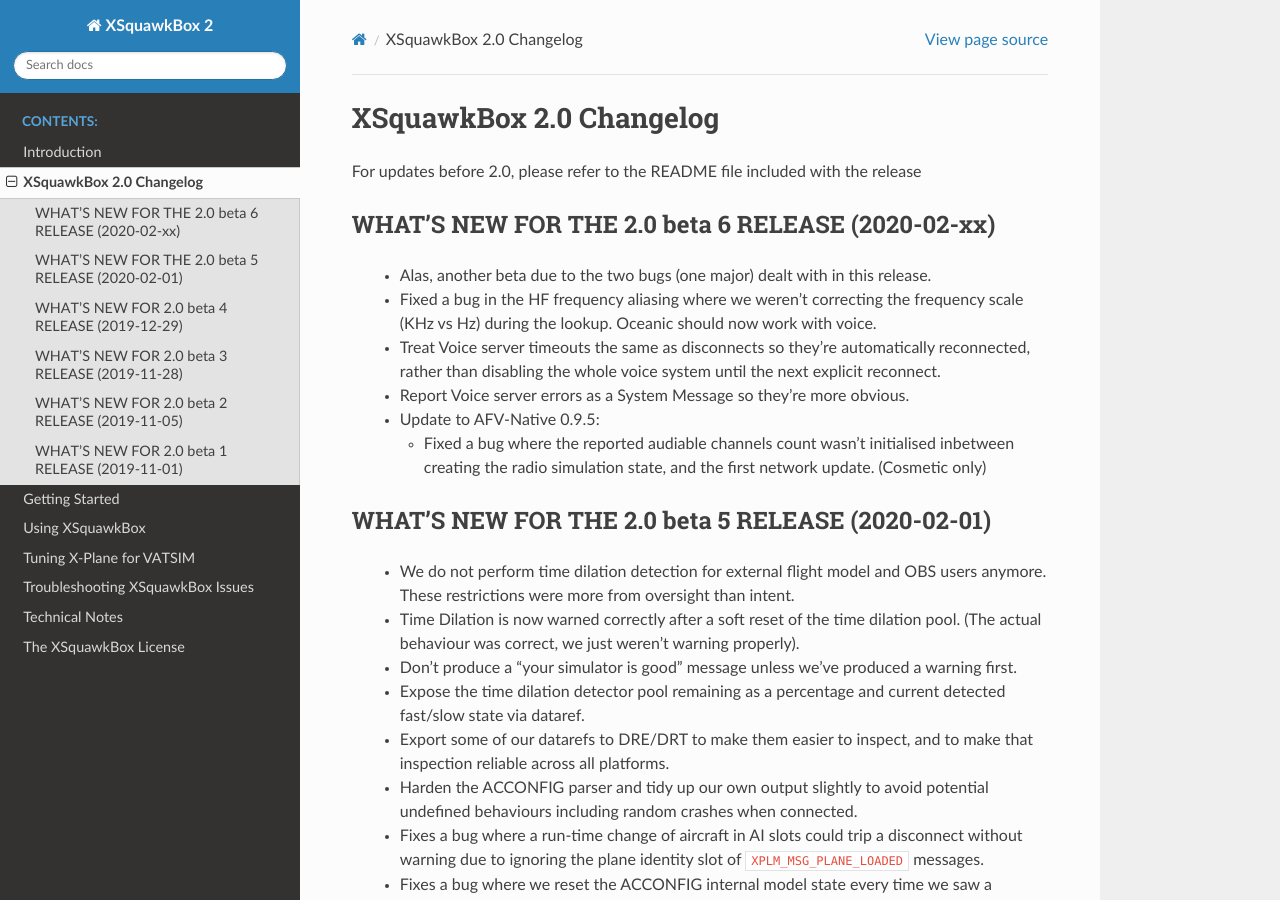
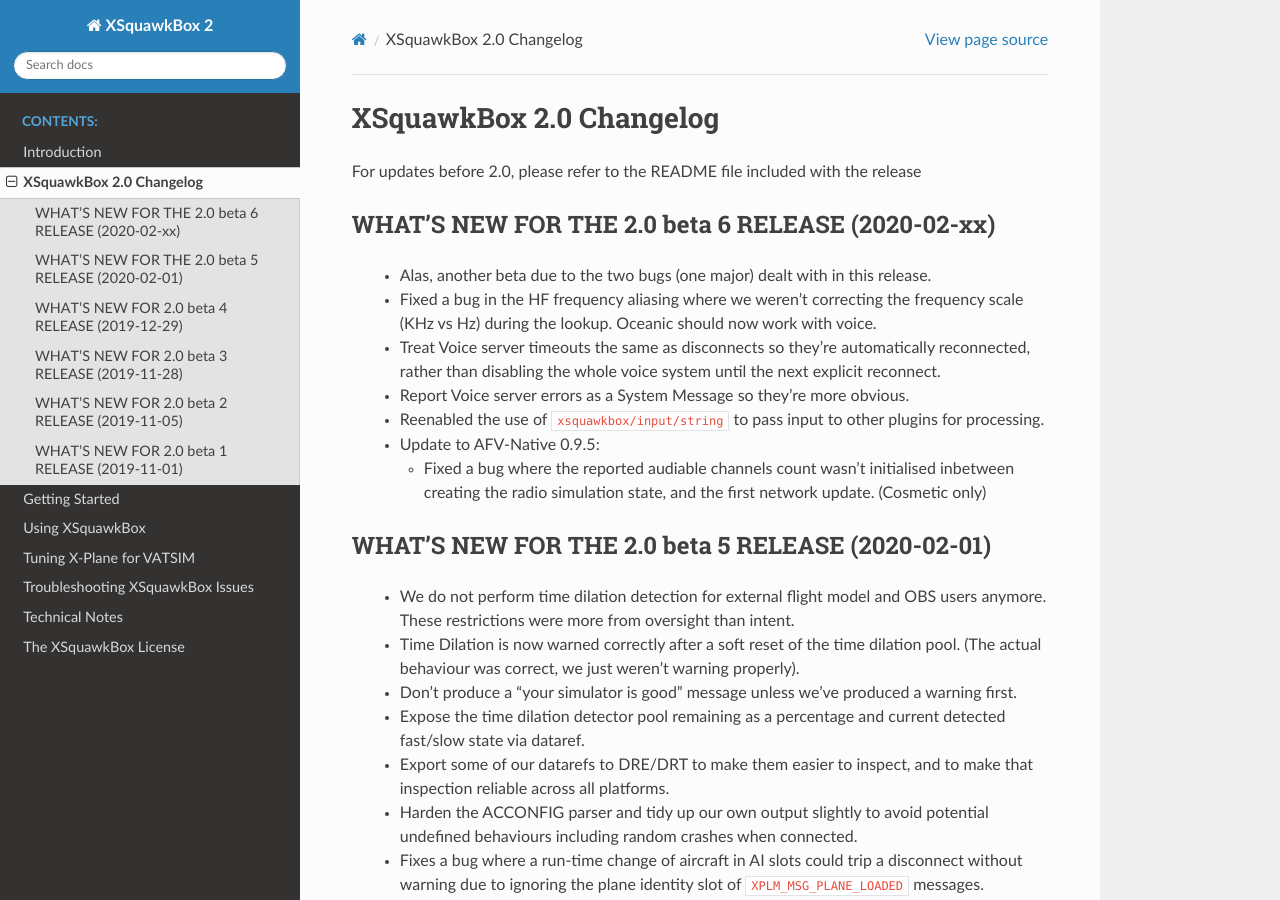
Before and after one commit to xsquawkbox/xsb2-manual, a Sphinx documentation site: the page built from source/changelog.rst, in a window 1280 px wide and 900 px high. Built offline with Sphinx 7.4.7 and the Read the Docs theme 2.0.0, drawn with Linux system fonts in a browser that asks for light colours.

Commit message:
add note about plugin handoff being restored

```diff
--- a/source/changelog.rst
+++ b/source/changelog.rst
@@ -19,6 +19,9 @@
    explicit reconnect.
 
  * Report Voice server errors as a System Message so they're more obvious.
+
+ * Reenabled the use of ``xsquawkbox/input/string`` to pass input to other
+   plugins for processing.
 
  * Update to AFV-Native 0.9.5:
 
```
